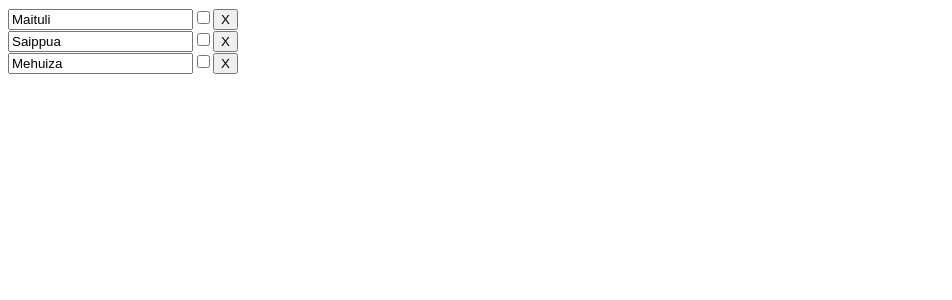
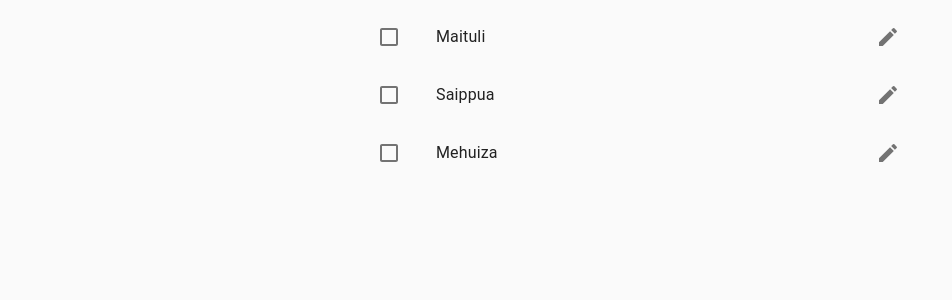
Before and after one commit to otahontas/groceria, a React (Create React App) app: page / in a window 1280 px wide. Shown: the top 300 px of the page, without its empty margins (0-952 px from the left). Built offline with nearby package versions, Linux system fonts and the light colour scheme.

Commit message:
Add base with mui styles

```diff
--- a/package.json
+++ b/package.json
@@ -3,6 +3,8 @@
   "version": "0.1.0",
   "private": true,
   "dependencies": {
+    "@material-ui/core": "^4.11.0",
+    "@material-ui/icons": "^4.9.1",
     "@testing-library/jest-dom": "^4.2.4",
     "@testing-library/react": "^9.3.2",
     "@testing-library/user-event": "^7.1.2",
--- a/src/App.tsx
+++ b/src/App.tsx
@@ -1,4 +1,20 @@
 import React from 'react';
+import {
+  CssBaseline,
+  Container,
+  List,
+  ListItem,
+  ListItemIcon,
+  ListItemText,
+  ListItemAvatar,
+  ListItemSecondaryAction,
+  IconButton,
+} from '@material-ui/core';
+import FolderIcon from "@material-ui/icons/Folder"
+import DeleteIcon from '@material-ui/icons/Delete';
+import Checkbox from '@material-ui/core/Checkbox';
+import EditIcon from '@material-ui/icons/Edit'
+
 import {
   atom,
   useRecoilValue,
@@ -44,15 +60,25 @@ const TodoItem: React.FC<{ item: TodoItem }> = ({item}) => {
   };
 
   return (
-    <div>
-      <input type="text" value={item.text} onChange={editItemText}/>
-      <input
-        type="checkbox"
-        checked={item.isComplete}
-        onChange={toggleItemCompletion}
+    <ListItem>
+      <ListItemIcon onClick={toggleItemCompletion}>
+        <Checkbox
+          edge="start"
+          checked={item.isComplete}
+          tabIndex={-1}
+          disableRipple
+        />
+      </ListItemIcon>
+      <ListItemText
+        style={{ textDecoration : item.isComplete? 'line-through' : 'none' }}
+        primary={item.text}
       />
-      <button onClick={deleteItem}>X</button>
-    </div>
+      <ListItemSecondaryAction>
+        <IconButton edge="end" aria-label="edit">
+          <EditIcon/>
+        </IconButton>
+      </ListItemSecondaryAction>
+    </ListItem>
   );
 }
 
@@ -78,7 +104,7 @@ const todoListState = atom({
       isComplete: false
     },
     {
-      id: 2,
+      id: 3,
       text: "Mehuiza",
       isComplete: false
     }
@@ -90,11 +116,16 @@ function App() {
   const todoList = useRecoilValue(todoListState)
 
   return (
-    <div>
-      {todoList.map((todoItem: TodoItem) => (
-        <TodoItem key={todoItem.id} item={todoItem}/>
-      ))}
-    </div>
+    <React.Fragment>
+      <CssBaseline/>
+      <Container maxWidth="sm">
+        <List>
+          {todoList.map((todoItem: TodoItem) => (
+            <TodoItem key={todoItem.id} item={todoItem}/>
+          ))}
+        </List>
+      </Container>
+    </React.Fragment>
   );
 }
 
```
Also changed, not shown: 1 other file (tests, documents, lock files or other folders).
